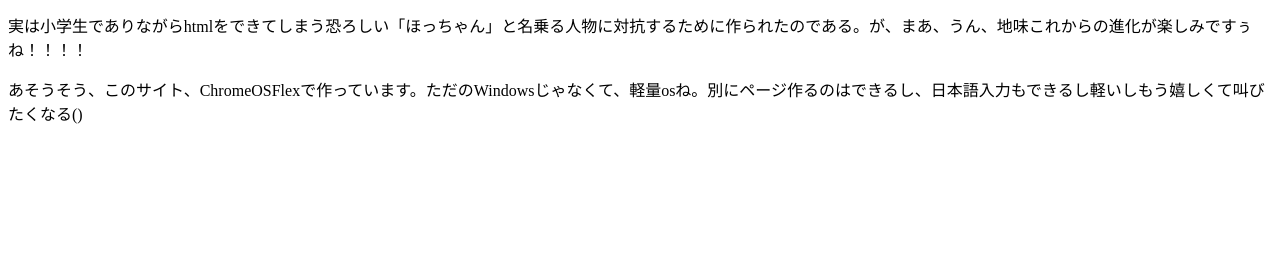
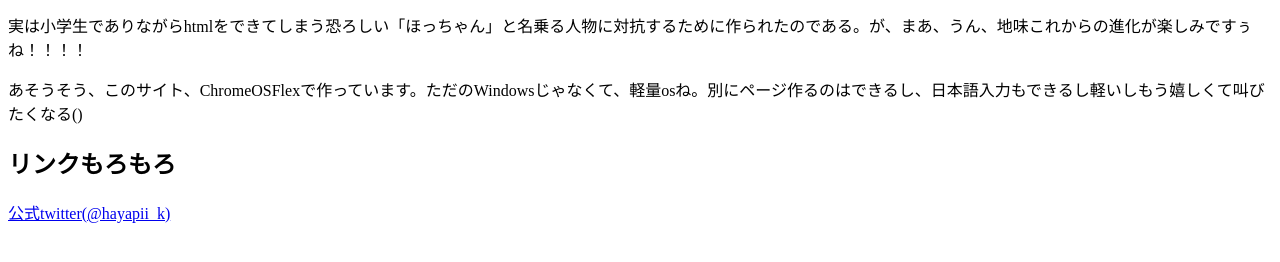
Before and after one commit to hayapii/hayapii.github.io, a plain HTML site: page index.html in a window 1280 px wide. Shown: the part 116-378 px from the top of the page. Drawn offline with Linux system fonts and the light colour scheme.

Commit message:
Update index.html

```diff
--- a/index.html
+++ b/index.html
@@ -9,5 +9,7 @@
         <p>こ↑こ↓のサイトは、プチコン4というプログラミングソフトでラジオを作って暴れまわっているはやピーが、気合と根性と勢いもろもろで衝動的に作ったホームページである。</p>
         <p>実は小学生でありながらhtmlをできてしまう恐ろしい「ほっちゃん」と名乗る人物に対抗するために作られたのである。が、まあ、うん、地味これからの進化が楽しみですぅね！！！！</p>
         <p>あそうそう、このサイト、ChromeOSFlexで作っています。ただのWindowsじゃなくて、軽量osね。別にページ作るのはできるし、日本語入力もできるし軽いしもう嬉しくて叫びたくなる()</p>
+        <h2>リンクもろもろ</h2>
+        <a href="https://twitter.com/hayapii_k/">公式twitter(@hayapii_k)</a>
     </body>
 </html>
```
